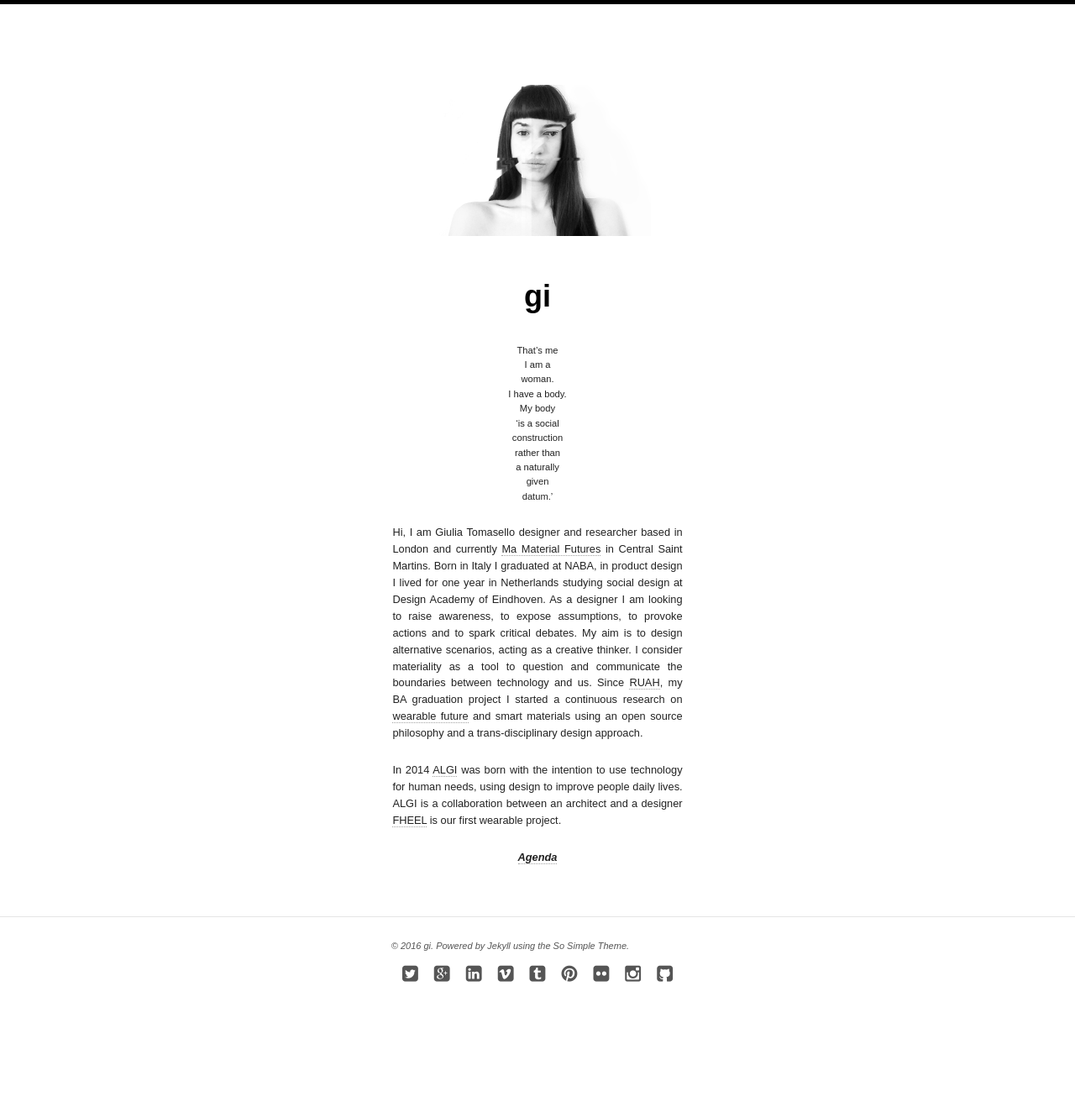
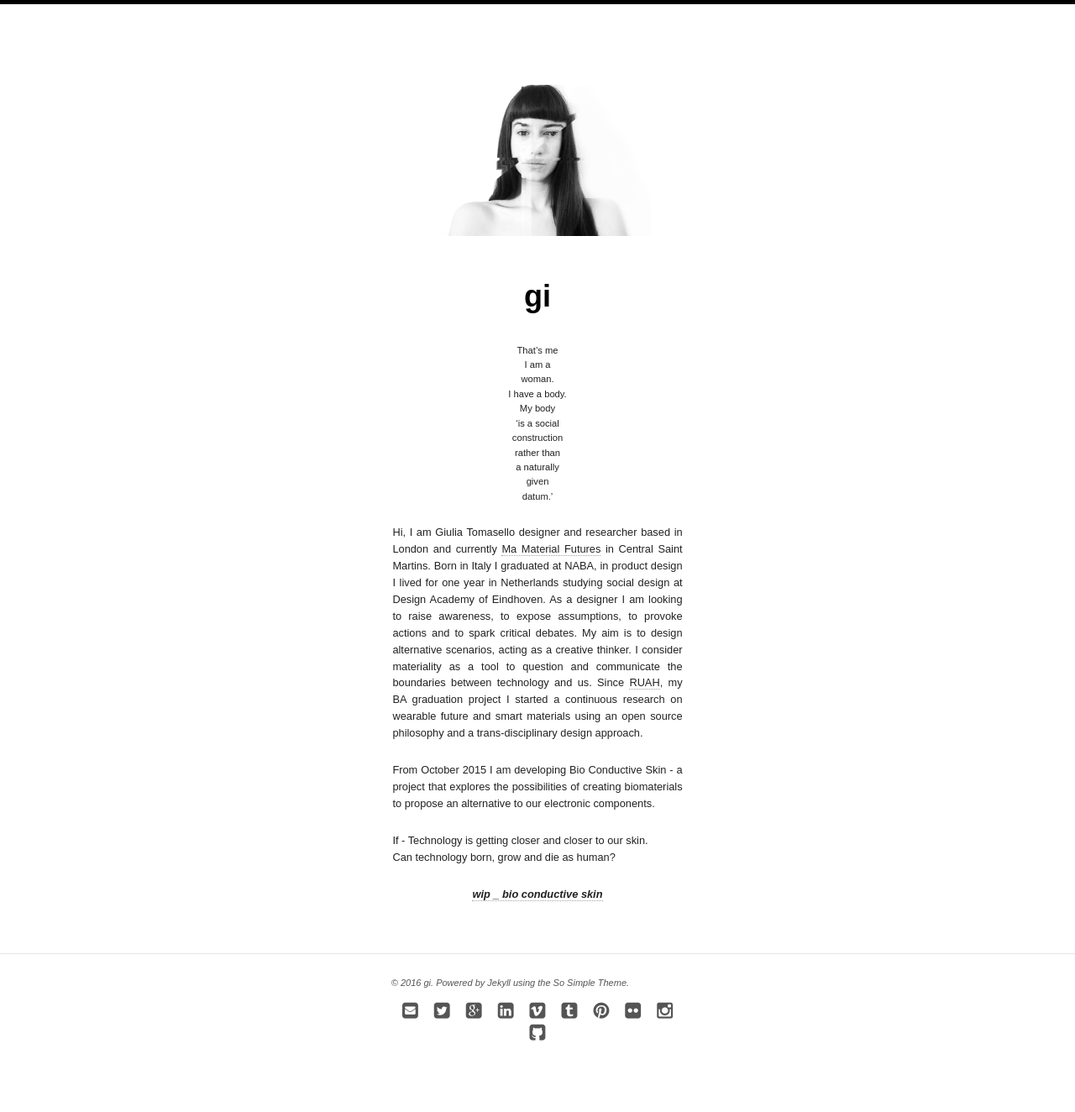
Before and after one commit to giuliatomasello/giuliatomasello.github.io, a Jekyll site: the page built from index.md, in a window 1280 px wide. Shown: the whole page at 84% size. Built offline with Jekyll 4.4.1, drawn with Linux system fonts in a browser that asks for light colours; nearby versions of some CDN libraries; before the commit the page ends 1254 px from its top, so only the background shows below that.

Commit message:
Added email and link to cargocollective

```diff
--- a/_includes/footer.html
+++ b/_includes/footer.html
@@ -2,6 +2,7 @@
 
 <span>&copy; {{ site.time | date: '%Y' }} {{ site.owner.name }}. Powered by <a href="http://jekyllrb.com" rel="nofollow">Jekyll</a> using the <a href="http://mademistakes.com/so-simple/" rel="nofollow">So Simple Theme</a>.</span>
 <div class="social-icons">
+	{% if site.owner.email %}<a href="mailto:{{ site.owner.email }}" title="{{ site.owner.name}} Email" target="_blank"><i class="fa fa-envelope-square fa-2x"></i></a>{% endif %}
 	{% if site.owner.twitter %}<a href="http://twitter.com/{{ site.owner.twitter }}" title="{{ site.owner.name}} on Twitter" target="_blank"><i class="fa fa-twitter-square fa-2x"></i></a>{% endif %}
 	{% if site.owner.facebook %}<a href="http://facebook.com/{{ site.owner.facebook }}" title="{{ site.owner.name}} on Facebook" target="_blank"><i class="fa fa-facebook-square fa-2x"></i></a>{% endif %}
 	{% if site.owner.google.plus %}<a href="http://plus.google.com/+{{ site.owner.google.plus }}" title="{{ site.owner.name}} on Google+" target="_blank"><i class="fa fa-google-plus-square fa-2x"></i></a>{% endif %}
--- a/index.md
+++ b/index.md
@@ -26,10 +26,12 @@ to provoke actions and to spark critical debates.
 My aim is to design alternative scenarios, acting as a creative thinker.
 I consider materiality as a tool to question and communicate the boundaries
 between technology and us.
-Since [RUAH](http://blog.arduino.cc/2013/04/27/an-interactive-corset-teaching-you-how-to-breath/), my BA graduation project I started a continuous research on [wearable future](https://plus.google.com/u/0/+GiuliaTomasellogi/posts) and smart materials using an open source philosophy and a trans-disciplinary design approach.
+Since [RUAH](http://blog.arduino.cc/2013/04/27/an-interactive-corset-teaching-you-how-to-breath/), my BA graduation project I started a continuous research on wearable future and smart materials using an open source philosophy and a trans-disciplinary design approach.
 
-In 2014 [ALGI](http://www.zerocarati.it/?p=524) was born with the intention to use technology for human needs,
-using design to improve people daily lives.
-ALGI is a collaboration between an architect and a designer [FHEEL](http://algi-fheel.tumblr.com/) is our first wearable project.
+From October 2015 I am developing Bio Conductive Skin - a project that explores
+the possibilities of creating biomaterials to propose an alternative to our electronic components.
 
-[**_Agenda_**](agenda.html)
+If - Technology is getting closer and closer to our skin.
+Can technology born, grow and die as human?
+
+[**_wip _ bio conductive skin_**](http://cargocollective.com/gi)
```
